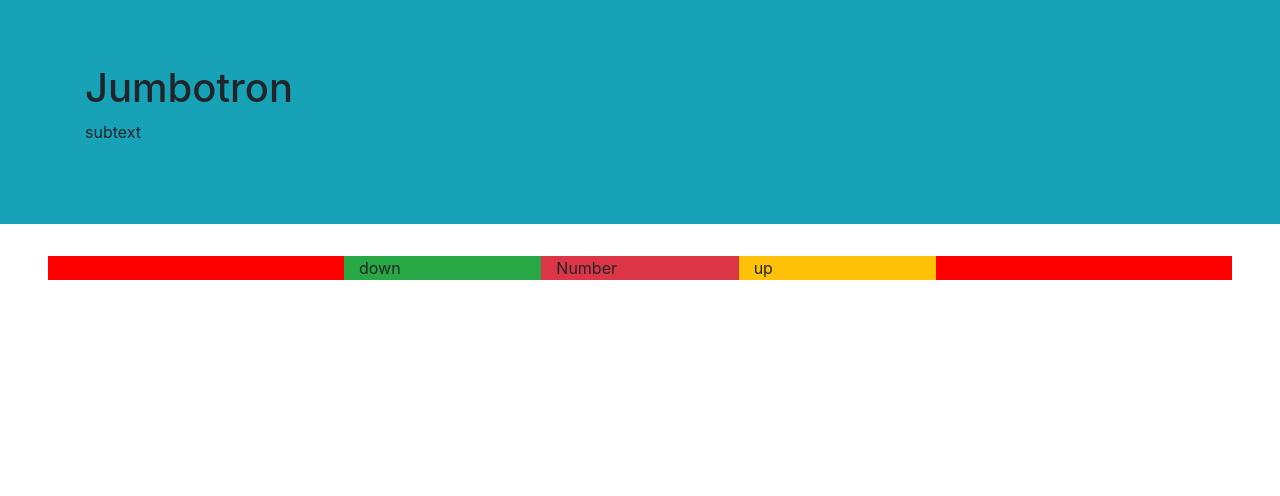
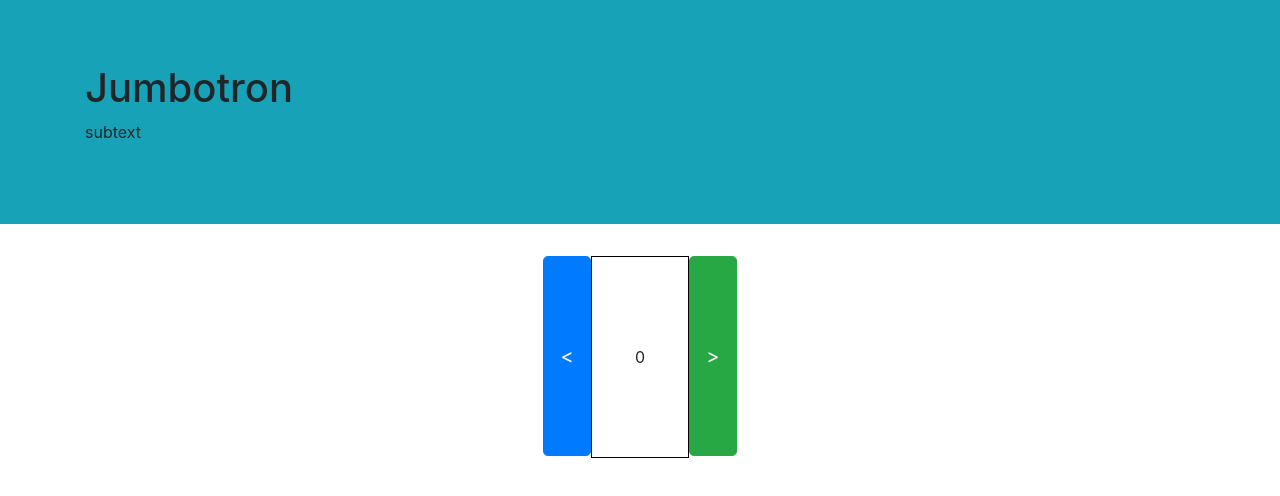
Before and after one commit to Mattmej/React_Counter, a React (Create React App) app: page / in a window 1280 px wide. Shown: the top 496 px of the page. Built offline with nearby package versions, Linux system fonts and the light colour scheme.

Commit message:
Add buttons and number area.

```diff
--- a/src/App.css
+++ b/src/App.css
@@ -35,5 +35,16 @@
 .ButtonArea {
   /* height: 100px; */
   height: auto;
-  background-color: red;
+  /* background-color: red; */
 }
+
+.tallButton {
+  height: 200px;
+}
+
+.numberArea {
+  border: 1px solid black;
+  text-align: center;
+  vertical-align: middle;
+  line-height: 200px;
+}
--- a/src/App.js
+++ b/src/App.js
@@ -44,22 +44,22 @@ class App extends Component {
           headerText='Jumbotron'
           headerSubtext='subtext'
         />
-        <div className='d-flex flex-row mx-5 ButtonArea'>
-          <div className='col-sm-3'></div>
+        <div className='d-flex flex-row mx-5 ButtonArea justify-content-center'>
+          {/* <div className='col-sm-3'></div> */}
           <BackButton
-            // classes='bg-success'
-            colClass='bg-success'
-            text='down'
+            // className='tallButton'
+            buttonClass='tallButton'
+            downSymbol='<'
           />
-          <div className='col-2 bg-danger'>Number</div>
+
+          <div className='numberArea col-sm-1'>0</div>
+
 
           <ForwardButton
-            // classes='bg-warning'
-            colClass='bg-warning'
-            text='up'
-          />
+            buttonClass='tallButton'
+            upSymbol='>'/>
 
-<div className='col-sm-3'></div>
+          {/* <div className='col-sm-3'></div> */}
 
         </div>
       </div>
--- a/src/Components/BackButton.js
+++ b/src/Components/BackButton.js
@@ -1,16 +1,18 @@
 import React from 'react';
-import Container from 'react-bootstrap/Container';
-import Row from 'react-bootstrap/Row';
-import Col from 'react-bootstrap/Col';
+// import Container from 'react-bootstrap/Container';
+// import Row from 'react-bootstrap/Row';
+// import Col from 'react-bootstrap/Col';
+import Button from 'react-bootstrap/Button';
 
 const backButton = (props) => {
     return (
         // <div className='p-2 bg-info'>{props.text}</div>
-        <Container>
-            <Row className={props.rowClass}>
-                <Col className={props.colClass}>{props.text}</Col>
-            </Row>
-        </Container>
+        // <Container>
+        //     <Row className={props.rowClass}>
+        //         <Col className={props.colClass}>{props.text}</Col>
+        //     </Row>
+        // </Container>
+        <Button variant="primary" size='lg' className={props.buttonClass}>{props.downSymbol}</Button>
     )
 };
 
--- a/src/Components/ForwardButton.js
+++ b/src/Components/ForwardButton.js
@@ -2,15 +2,20 @@ import React from 'react';
 import Container from 'react-bootstrap/Container';
 import Row from 'react-bootstrap/Row';
 import Col from 'react-bootstrap/Col';
+import Button from 'react-bootstrap/Button';
+
 
 const forwardButton = (props) => {
     return (
         // <div className='p-2 bg-info'>{props.text}</div>
-        <Container>
-            <Row className={props.rowClass}>
-                <Col className={props.colClass}>{props.text}</Col>
-            </Row>
-        </Container>
+        // <Container>
+        //     <Row className={props.rowClass}>
+        //         <Col className={props.colClass}>{props.text}</Col>
+        //     </Row>
+        // </Container>
+
+        <Button variant="success" size='lg' className={props.buttonClass}>{props.upSymbol}</Button>
+
     )
 };
 
```
